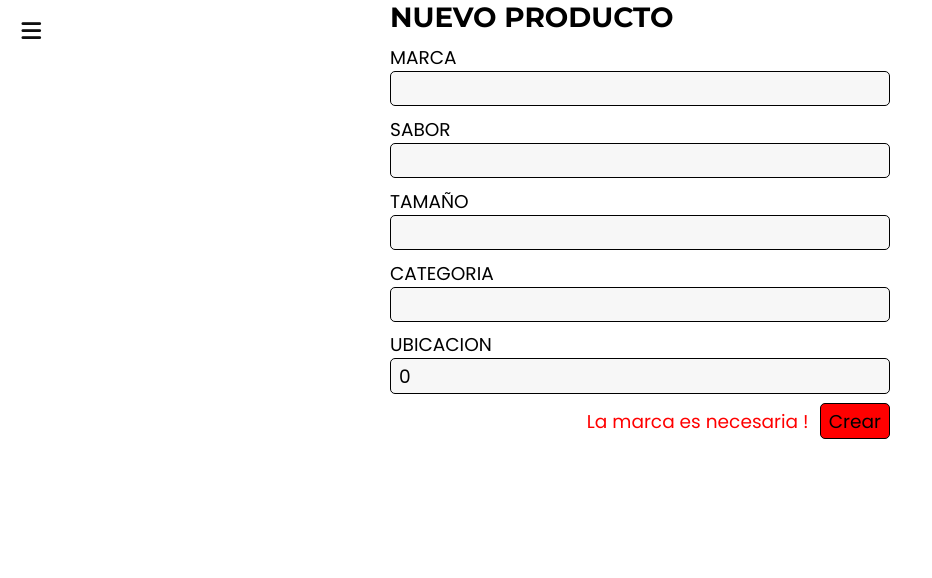
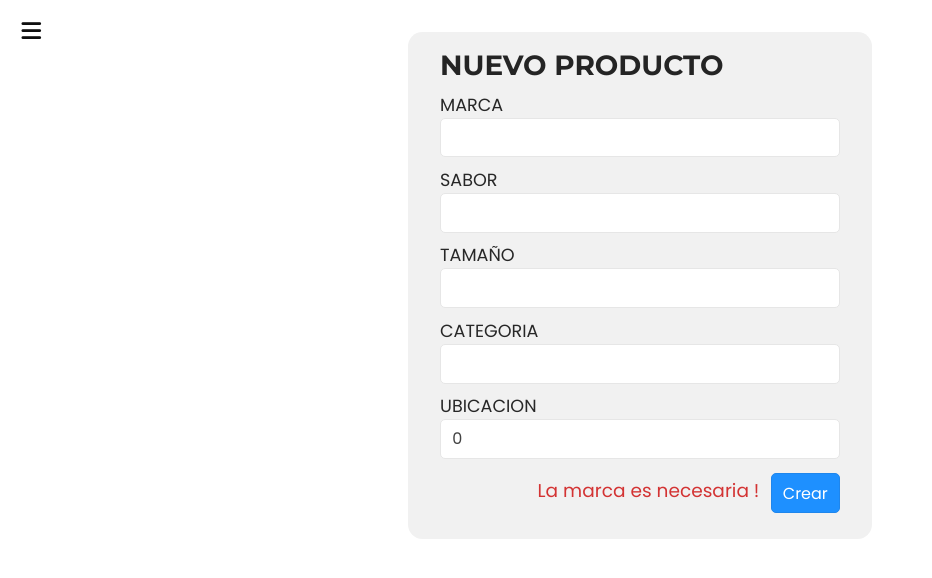
Before and after one commit to Cito2310/react-ts-drink-app, a React (Vite) app: page /create-product in a window 1280 px wide. Shown: the top 578 px of the page, without its empty margins (0-932 px from the left). Built offline with nearby package versions, Linux system fonts and the light colour scheme; no server answers.

Commit message:
Added styled to form products

```diff
--- a/package.json
+++ b/package.json
@@ -1,7 +1,7 @@
 {
   "name": "react-ts-drink-app",
   "private": true,
-  "version": "0.10.3",
+  "version": "0.10.4",
   "type": "module",
   "scripts": {
     "dev": "vite",
--- a/src/colors.scss
+++ b/src/colors.scss
@@ -54,3 +54,32 @@ $sidebar-button-separator: rgb(235, 235, 235);
     $sidebar-btn-background-hover: rgba(236, 236, 236, 1);
     // select
     $sidebar-btn-background-select: rgba(0, 0, 0, 1);
+
+
+// FORM PRODUCTS
+$form-background: rgb(241, 241, 241);
+$text-color: rgb(39, 39, 39);
+$text-warning-color: rgb(211, 51, 51);
+$text-title-color: rgb(36, 36, 36);
+
+$input-border: rgb(230, 230, 230);
+$input-text: rgb(66, 66, 66);
+$input-background: rgb(255, 255, 255);
+    // focus
+    $input-border-focus: rgba(30, 144, 255, 0.8);
+    $input-text-focus: rgb(39, 39, 39);
+    $input-background-focus: rgb(255, 255, 255);
+
+
+
+$submit-background: rgb(30, 144, 255);
+$submit-text: rgb(255, 255, 255);
+$submit-border: rgb(31, 134, 236);
+    // hover
+    $submit-background-hover: rgb(26, 125, 224);
+    $submit-text-hover: rgb(255, 255, 255);
+    $submit-border-hover: rgb(26, 117, 207);
+    // active
+    $submit-background-active: rgb(18, 89, 160);
+    $submit-text-active: rgb(255, 255, 255);
+    $submit-border-active: rgb(16, 73, 129);
--- a/src/form_products/form-product.scss
+++ b/src/form_products/form-product.scss
@@ -1,14 +1,22 @@
+@use "../colors.scss";
+
 .form-product {
+    cursor: default;
+    background-color: colors.$form-background;
+    border-radius: 0.9rem;
+    color: colors.$text-color;
     display: flex;
     flex-direction: column;
     font-size: 1.16rem;
     margin: auto;
-    width: 500px;
-
+    margin-top: 2rem;
+    padding: 1rem 2rem 1.6rem;
+    width: 400px;
 
     .title-form {
         font-family: Montserrat, Poppins, "Open Sans", Roboto , Calibri, Arial, Helvetica, sans-serif;
         margin: 0 0 0.6rem;
+        color: colors.$text-title-color;
     }
 
     .content-form {}
@@ -18,9 +26,13 @@
         justify-content: flex-end;
 
         .text-warning {
-            color: red;
+            color: colors.$text-warning-color;
             margin: auto 0;
             margin-right: 0.7rem;
         }
     }
+
+    @media (min-width: 0) and (max-width: 500px) {
+        width: calc(100% - 4rem);
+    }
 }
--- a/src/form_products/input-style.scss
+++ b/src/form_products/input-style.scss
@@ -1,23 +1,51 @@
+@use "../colors.scss";
+
 .div-input {
     input, label {all: unset}
 
     display: flex;
     flex-direction: column;
+    font-size: 1.1rem;
     margin-bottom: 0.6rem;
+    input {
+        cursor: text;
+        background-color: colors.$input-background;
+        border-radius: 5px;
+        border: 1px colors.$input-border solid;
+        color: colors.$input-text;
+        font-size: 1rem;
+        padding: 0.4rem 0.7rem;
+        transition: border-color 0.2s, background-color 0.2s, color 0.2s;
 
-    input {
-        background-color: rgb(247, 247, 247);
-        padding: 0.2rem 0.5rem;
-        border-radius: 5px;
-        border: 1px black solid;
+        &:focus {
+            background-color: colors.$input-background-focus;
+            color: colors.$input-text-focus;
+            border-color: colors.$input-border-focus;
+        }
     }
 }
 
 .input-submit {
     all: unset;
+    background-color: colors.$submit-background;
+    border-radius: 5px;
+    border: 1px colors.$submit-border solid;
+    color: colors.$submit-text;
+    font-size: 1rem;
+    margin-top: 0.3rem;
+    padding: 0.4rem 0.7rem;
+    cursor: pointer;
+    transition: border-color 0.2s, background-color 0.2s, color 0.2s;
 
-    padding: 0.2rem 0.5rem;
-    background-color: red;
-    border-radius: 5px;
-    border: 1px black solid;
+    &:hover {
+        background-color: colors.$submit-background-hover;
+        color: colors.$submit-text-hover;
+        border-color: colors.$submit-border-hover;
+    }
+
+    &:active {
+        background-color: colors.$submit-background-active;
+        color: colors.$submit-text-active;
+        border-color: colors.$submit-border-active;
+    }
 }
--- a/src/sidebar/black-screen.scss
+++ b/src/sidebar/black-screen.scss
@@ -1,6 +1,7 @@
 @use "../colors.scss";
 
 #black-screen {
+    top: 0;
     width: 100%;
     height: 100vh;
     background-color: colors.$black-screen-color;
```
Also changed, not shown: 1 other file (tests, documents, lock files or other folders).
